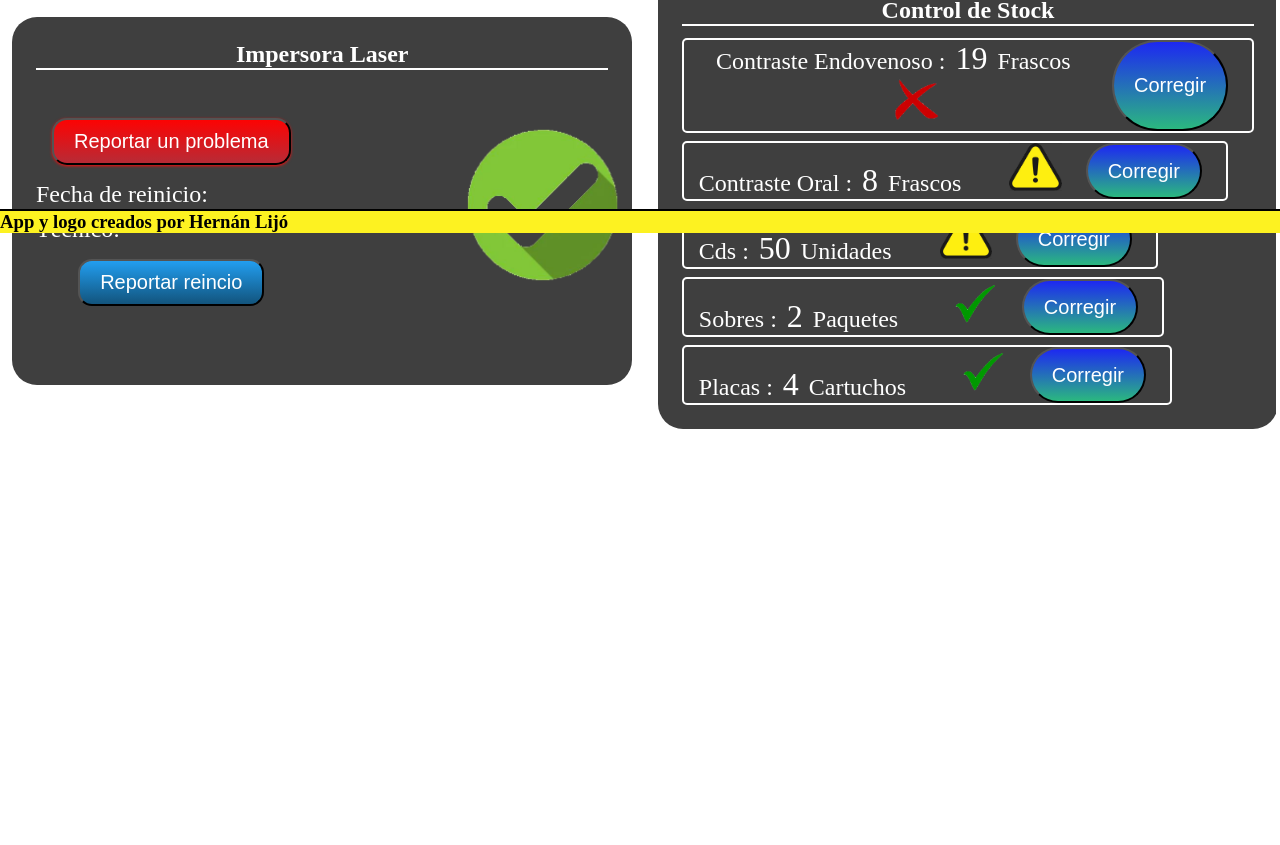
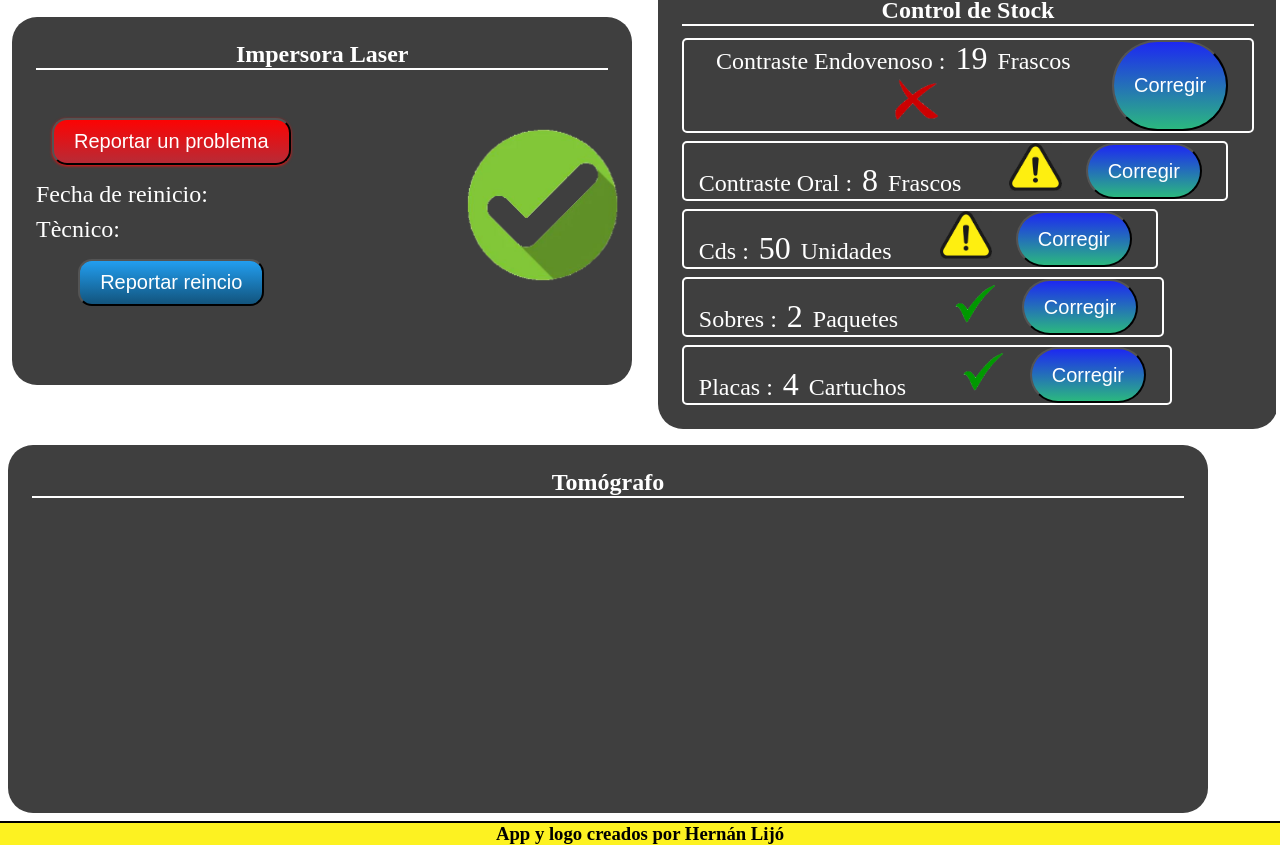
Before and after one commit to Lijo-Hernan/pasesapp, a React (Vite) app: page / in a window 1280 px wide. Shown: the part 567-1412 px from the top of the page. Before the commit the page ends 1008 px from the top, so only its background shows below. Built offline with nearby package versions, Linux system fonts and the light colour scheme.

Commit message:
creacion del itemDetail y itemDetailContainer

```diff
--- a/src/App.jsx
+++ b/src/App.jsx
@@ -3,6 +3,7 @@ import './App.css'
 import Header from './components/header/Header'
 import Footer from './components/footer/Footer'
 import ItemListContainer from './components/itemListContainer/ItemListContainer'
+import ItemDetailContainer from './components/itemDetailContainer/ItemDetailContainer'
 
 function App() {
   const [count, setCount] = useState(0)
@@ -17,6 +18,7 @@ function App() {
               count is {count}
             </button>
           </div> */}
+    <ItemDetailContainer/>
     <Footer/>
     </>
   )
--- a/src/components/footer/footer.css
+++ b/src/components/footer/footer.css
@@ -5,13 +5,13 @@
     background-color: rgb(253, 242, 33);
     color: black;
     border-top: 2px solid black;
-    position: fixed;
-    bottom: 0
+    /* position: fixed; */
+    /* bottom: 0 */
 }
 
 .footer__title {
     display: flex;
-    justify-content: left;
+    justify-content: center;
     align-self: center;
     width: 100%;
 }
--- /dev/null
+++ b/src/components/itemDetail/ItemDetail.jsx
@@ -0,0 +1,15 @@
+import React from 'react';
+
+const ItemDetail = ({eq}) => {
+
+
+    return (
+        <div className='container'>
+            <section className='item__card'>
+            <h2 className='item__titulo'>{eq.nombre}</h2>
+            </section>
+        </div>
+    );
+};
+
+export default ItemDetail;
--- /dev/null
+++ b/src/components/itemDetailContainer/ItemDetailContainer.jsx
@@ -0,0 +1,39 @@
+import React, {useState,useEffect} from 'react';
+import { useParams } from 'react-router-dom';
+import ItemDetail from '../itemDetail/ItemDetail';
+import Error from '../error/Error';
+
+const ItemDetailContainer = () => {
+
+    const [eq, seteq]= useState (null);
+
+    const {ideq} = useParams()
+
+    useEffect (()=> {
+
+            const fetchData = ()=> {
+                fetch("/data/equipos.json")
+                .then ((response) => response.json())
+                .then ((data)=>{
+                    const eqEncontrado = data.find ((item) => item.id == "1")
+                    seteq(eqEncontrado)
+                })
+                .catch ((error)=> console.log(error))
+            }
+            fetchData()
+    },[ideq])
+
+    return (
+        <div>
+            <div className='detailContainer'>
+            <section className='detailContainer__card'>
+                {eq ? <ItemDetail eq={eq}/>
+                : <Error/>}
+            </section>
+        </div>
+
+        </div>
+    );
+};
+
+export default ItemDetailContainer;
```
